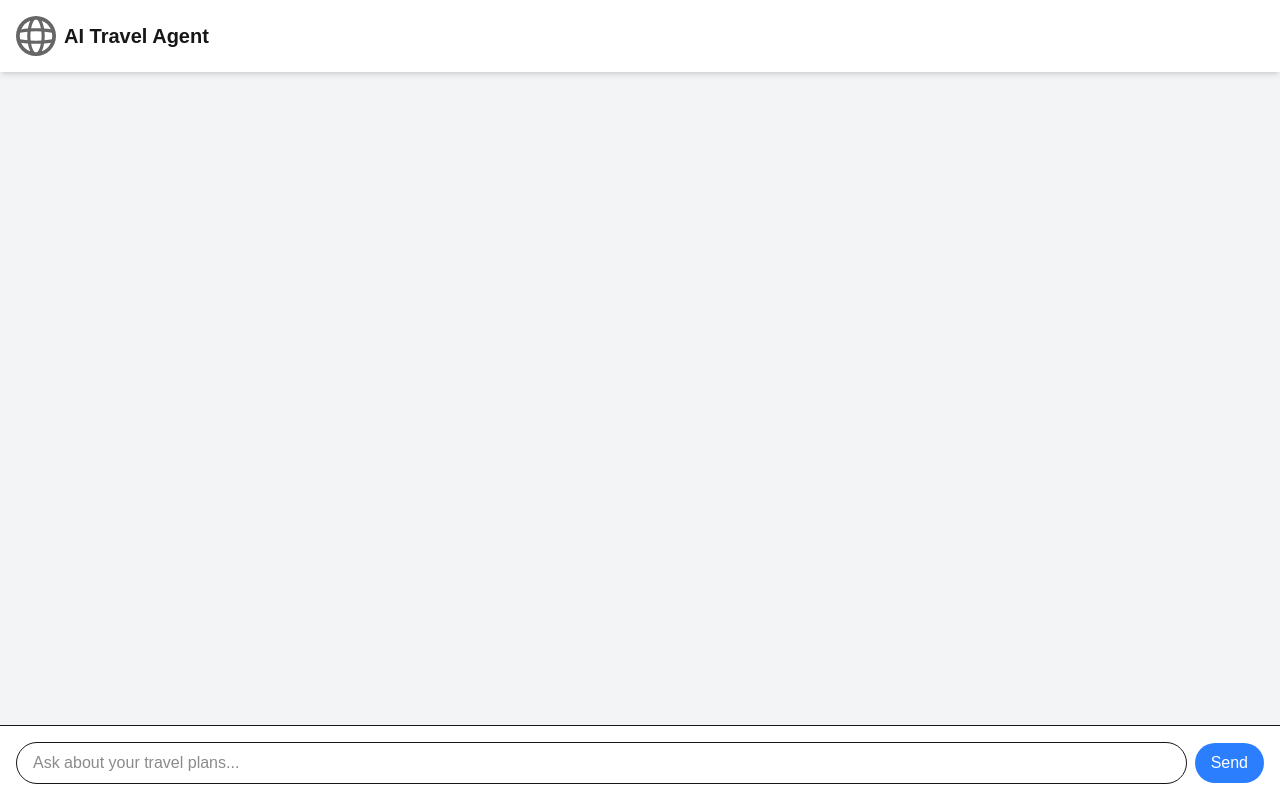
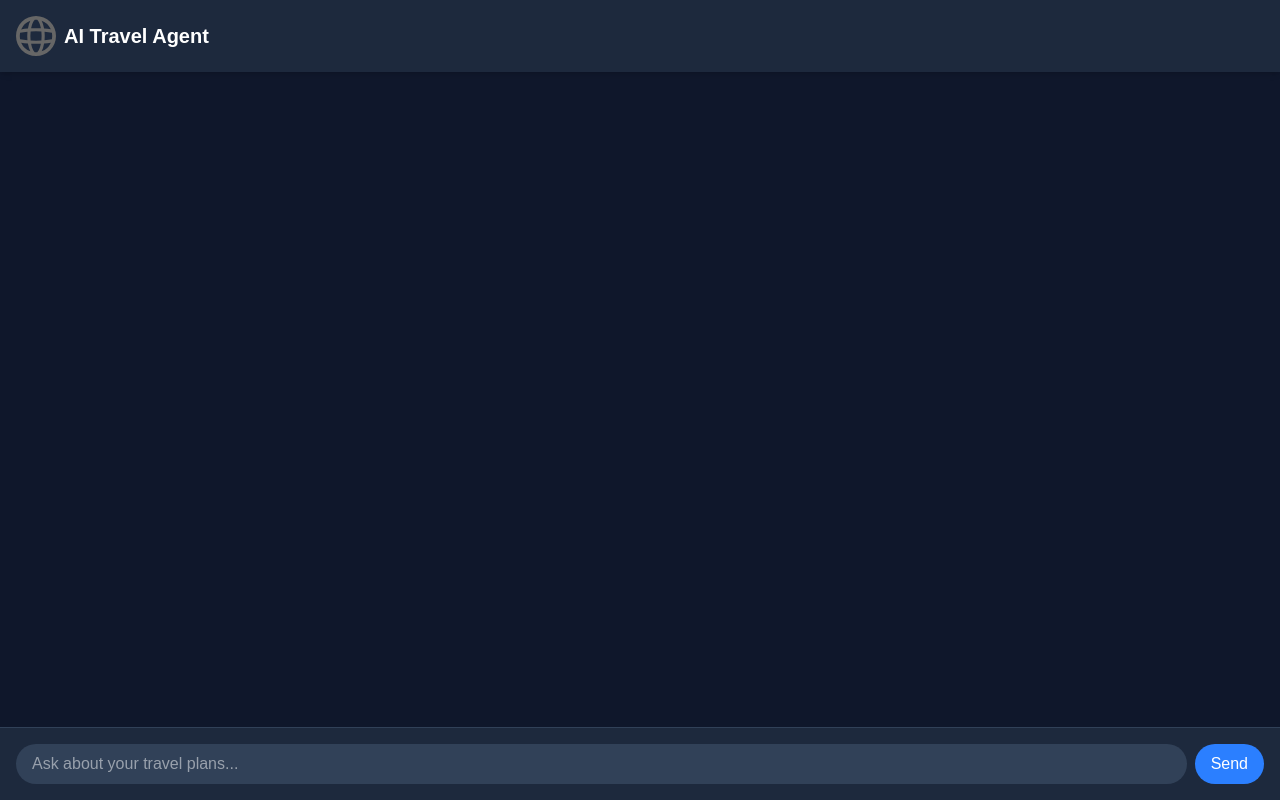
Before and after one commit to brenneus/AI-travel-agent, a Next.js app in the folder frontend/: page / in a window 1280 px wide. Built offline with nearby package versions, Linux system fonts and the light colour scheme.

Commit message:
background color scheme fix

```diff
--- a/frontend/app/page.tsx
+++ b/frontend/app/page.tsx
@@ -64,8 +64,8 @@ export default function Home() {
   };
 
   return (
-    <div className="flex flex-col h-screen bg-gray-100">
-      <header className="bg-white shadow-md p-4 flex items-center">
+    <div className="flex flex-col h-screen bg-slate-900 text-white">
+      <header className="bg-slate-800 shadow-md p-4 flex items-center">
         <Image src="/globe.svg" alt="Logo" width={40} height={40} />
         <h1 className="text-xl font-semibold ml-2">AI Travel Agent</h1>
       </header>
@@ -83,8 +83,8 @@ export default function Home() {
                 className={`max-w-lg px-4 py-2 rounded-lg ${
                   msg.type === 'user'
                     ? 'bg-blue-500 text-white'
-                    : 'bg-white'
-                } ${msg.type === 'tool' ? 'text-gray-500 italic' : ''}`}
+                    : 'bg-slate-700 text-white'
+                } ${msg.type === 'tool' ? 'text-gray-400 italic' : ''}`}
               >
                 {msg.content}
               </div>
@@ -94,11 +94,11 @@ export default function Home() {
         </div>
       </main>
 
-      <footer className="bg-white border-t p-4">
+      <footer className="bg-slate-800 border-t border-slate-700 p-4">
         <div className="flex items-center">
           <input
             type="text"
-            className="flex-1 border rounded-full px-4 py-2 focus:outline-none focus:ring-2 focus:ring-blue-500"
+            className="flex-1 bg-slate-700 border-slate-600 rounded-full px-4 py-2 text-white focus:outline-none focus:ring-2 focus:ring-blue-500"
             value={input}
             onChange={(e) => setInput(e.target.value)}
             onKeyPress={(e) => e.key === 'Enter' && handleSendMessage()}
```
